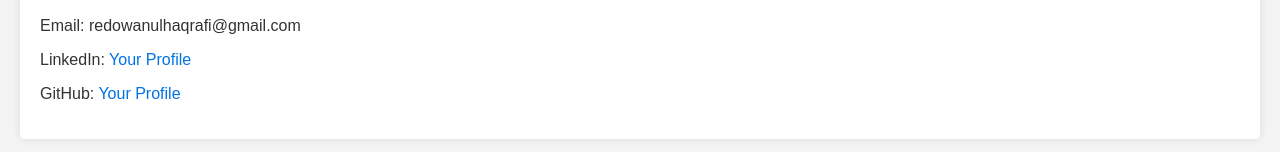
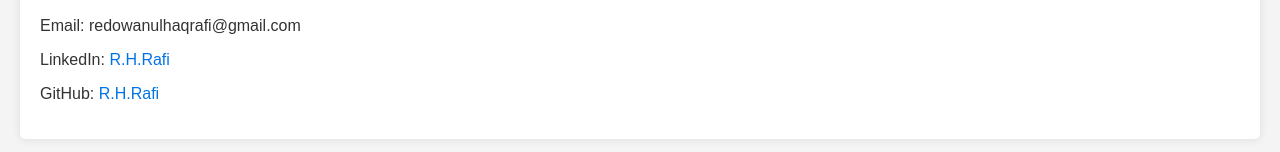
Before and after one commit to RHRafi2003/Portfolio, a plain HTML site: page index.html in a window 1280 px wide. Shown: the part 1148-1300 px from the top of the page. Drawn offline with Linux system fonts and the light colour scheme.

Commit message:
Update index.html

```diff
--- a/index.html
+++ b/index.html
@@ -47,8 +47,8 @@
     <section id="contact">
         <h2>Contact</h2>
         <p>Email: redowanulhaqrafi@gmail.com</p>
-        <p>LinkedIn: <a href="https://www.linkedin.com/in/md-redowanul-haq-rafi/" target="_blank">Your Profile</a></p>
-        <p>GitHub: <a href="https://github.com/RHRafi2003" target="_blank">Your Profile</a></p>
+        <p>LinkedIn: <a href="https://www.linkedin.com/in/md-redowanul-haq-rafi/" target="_blank">R.H.Rafi</a></p>
+        <p>GitHub: <a href="https://github.com/RHRafi2003" target="_blank">R.H.Rafi</a></p>
     </section>
 
     <footer>
```
